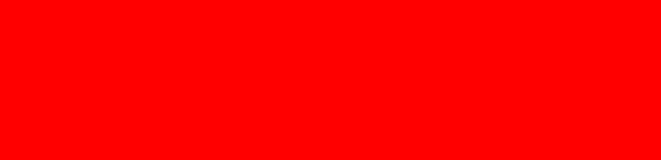
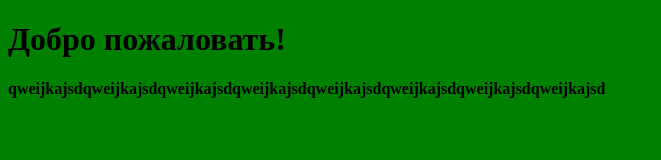
Before and after one commit to homiehere/github-example, a plain HTML site: page index.html in a window 1280 px wide. Shown: the whole page, without its empty margins (0-661 px from the left). Drawn offline with Linux system fonts and the light colour scheme.

Commit message:
Change body in index.html and background color is green

```diff
--- a/index.html
+++ b/index.html
@@ -4,11 +4,12 @@
 	<title>Привет, Git!</title>
 	<style type="text/css">
 		.body{
-			background-color: red;
+			background-color: green;
 		}
 	</style>
 </head>
 <body class="body">
-
+	<h1>Добро пожаловать!</h1>
+	<p><b>qweijkajsdqweijkajsdqweijkajsdqweijkajsdqweijkajsdqweijkajsdqweijkajsdqweijkajsd</b></p>
 </body>
 </html>
```
